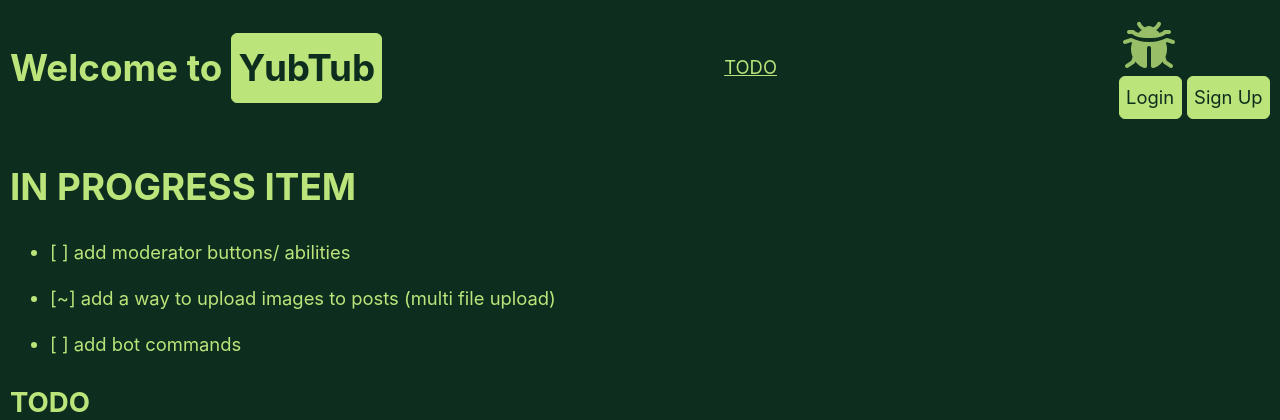
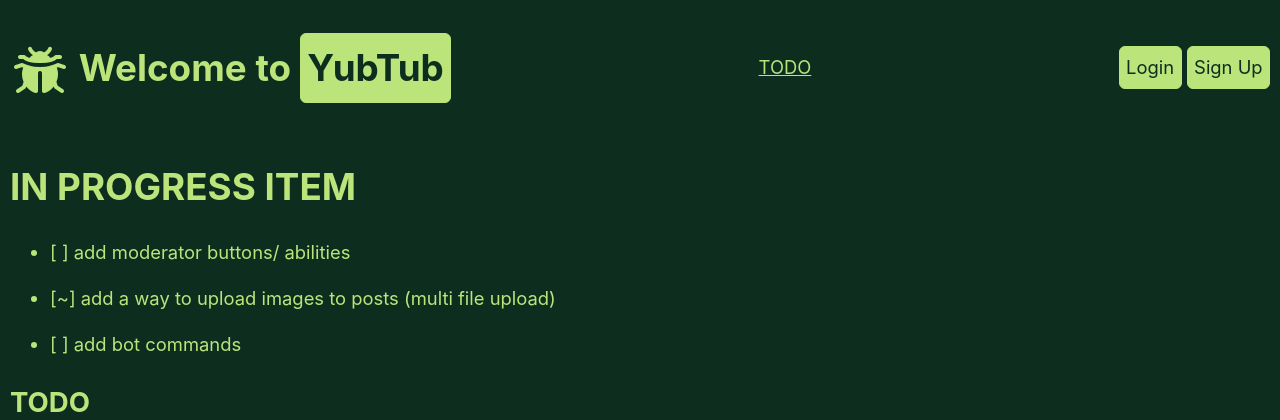
Before and after one commit to ExcessMarrow773/yubtub, a Django app: page /TODO/ in a window 1280 px wide. Shown: the top 420 px of the page. Run offline with Django 5.2, Linux system fonts and the light colour scheme; some libraries are stand-ins or nearby versions.

Commit message:
adds a button to go directly to the bug report page

```diff
--- a/static/styles.css
+++ b/static/styles.css
@@ -46,7 +46,7 @@ img, video {
   /* max-width: 100%; */
   /* height: auto; */
   display: block;
-  opacity: 0.8;
+  /* opacity: 0.8; */
 }
 
 video {
@@ -225,6 +225,11 @@ div { margin: 0.5rem 0; }
   align-items: center;
   justify-content: space-between;
   margin-bottom: 2rem;
+}
+
+.navbar img {
+  display: inline-block;
+  vertical-align: middle;
 }
 
 navbar-buttons.a {
--- a/templates/base.html
+++ b/templates/base.html
@@ -15,6 +15,8 @@
 <div class="navbar">
     <h1>
         {% block heading %}
+        <a href="{% url "bugs:bugReport" %}" style="text-decoration: none; "> <img src="{% static 'img/icons8-bug-60.png' %}" alt="Example Image" styles="opacity: 1"> </a>
+
         Welcome to <a class="button" href="{% url 'app:index' %}">YubTub</a>
         {% endblock heading %}
     </h1>
@@ -34,7 +36,6 @@
         <form method="post" action="{% url 'app:logout' %}">
             {% block extra_navbar %}{% endblock extra_navbar %}
             {% if "/account/" not in request.path and username != user.username %}
-            <img src="{% static 'img/icons8-bug-60.png' %}" alt="Example Image">
             <a id="name" class="button" href="{% url 'app:account' user.username %}">{{ user.username }}</a>
             {% endif %}
             {% csrf_token %}
@@ -46,7 +47,6 @@
     </navbar-buttons>
     {% else %}
     <navbar-buttons>
-        <img src="{% static 'img/icons8-bug-60.png' %}" alt="Example Image">
         <a class="button" href="{% url 'app:login' %}">Login</a>
     <a class="button" href="{% url 'app:register' %}">Sign Up</a>
     </navbar-buttons>
```
Also changed, not shown: yubtub/settings.py (+4 -3 lines).
